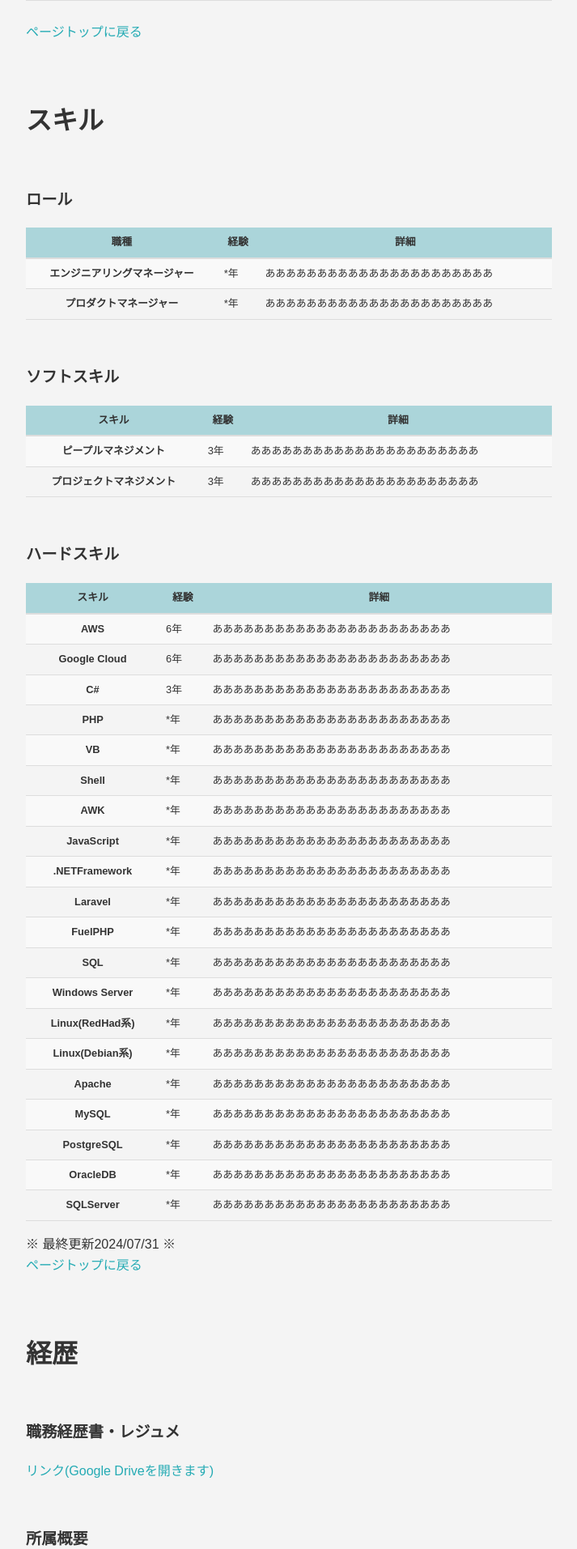
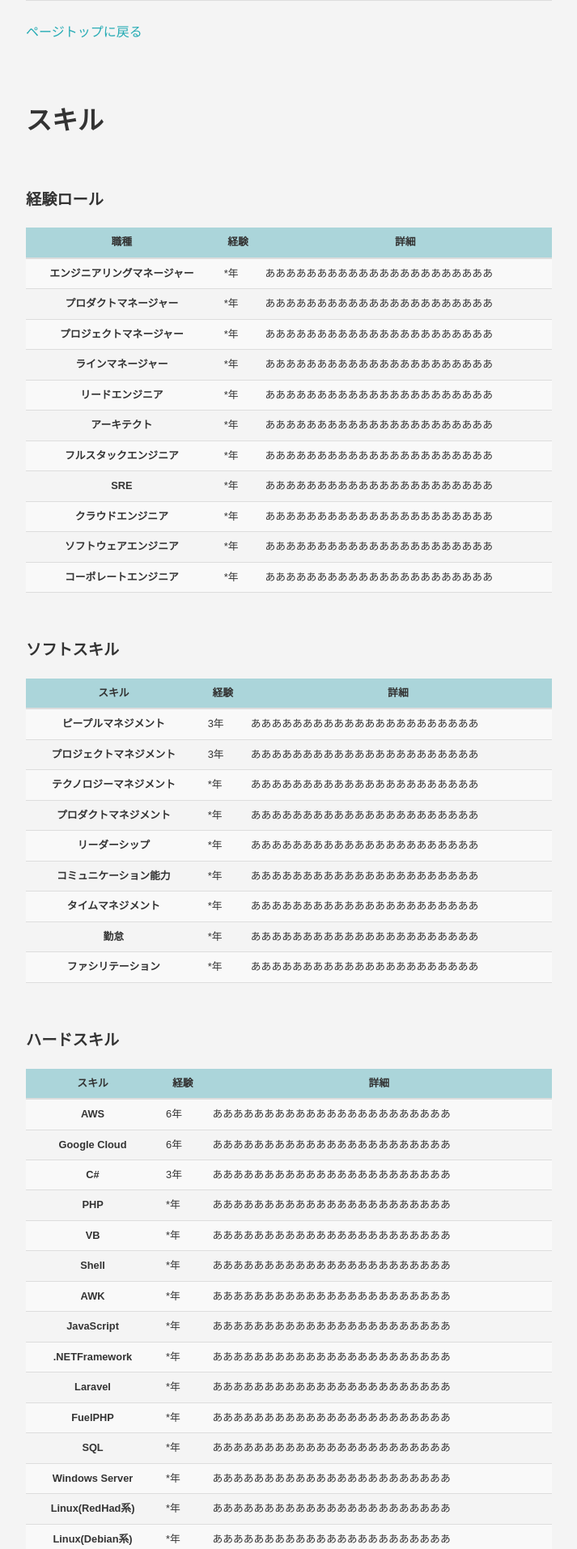
Before and after one commit to shakevo/portfolio-202407, a PHP site: page / in a window 1280 px wide. Shown: the part 975-2888 px from the top of the page at 81% size, without its empty margins (283-996 px from the left). Run offline with PHP 8.4, Linux system fonts and the light colour scheme; some web fonts are replaced.

Commit message:
テキスト修正

```diff
--- a/public_html/index.php
+++ b/public_html/index.php
@@ -57,8 +57,8 @@
         </section>
         <section id="skillset">
             <h2>スキル</h2>
-            <!-- ロール -->
-            <h3>ロール</h3>
+            <!-- 経験ロール -->
+            <h3>経験ロール</h3>
             <p>
                 <table>
                     <thead>
@@ -76,6 +76,51 @@
                         </tr>
                         <tr>
                             <th scope="row">プロダクトマネージャー</th>
+                            <td>*年</td>
+                            <td>ああああああああああああああああああああああ</td>
+                        </tr>
+                        <tr>
+                            <th scope="row">プロジェクトマネージャー</th>
+                            <td>*年</td>
+                            <td>ああああああああああああああああああああああ</td>
+                        </tr>
+                        <tr>
+                            <th scope="row">ラインマネージャー</th>
+                            <td>*年</td>
+                            <td>ああああああああああああああああああああああ</td>
+                        </tr>
+                        <tr>
+                            <th scope="row">リードエンジニア</th>
+                            <td>*年</td>
+                            <td>ああああああああああああああああああああああ</td>
+                        </tr>
+                        <tr>
+                            <th scope="row">アーキテクト</th>
+                            <td>*年</td>
+                            <td>ああああああああああああああああああああああ</td>
+                        </tr>
+                        <tr>
+                            <th scope="row">フルスタックエンジニア</th>
+                            <td>*年</td>
+                            <td>ああああああああああああああああああああああ</td>
+                        </tr>
+                        <tr>
+                            <th scope="row">SRE</th>
+                            <td>*年</td>
+                            <td>ああああああああああああああああああああああ</td>
+                        </tr>
+                        <tr>
+                            <th scope="row">クラウドエンジニア</th>
+                            <td>*年</td>
+                            <td>ああああああああああああああああああああああ</td>
+                        </tr>
+                        <tr>
+                            <th scope="row">ソフトウェアエンジニア</th>
+                            <td>*年</td>
+                            <td>ああああああああああああああああああああああ</td>
+                        </tr>
+                        <tr>
+                            <th scope="row">コーポレートエンジニア</th>
                             <td>*年</td>
                             <td>ああああああああああああああああああああああ</td>
                         </tr>
@@ -102,6 +147,41 @@
                         <tr>
                             <th scope="row">プロジェクトマネジメント</th>
                             <td>3年</td>
+                            <td>ああああああああああああああああああああああ</td>
+                        </tr>
+                        <tr>
+                            <th scope="row">テクノロジーマネジメント</th>
+                            <td>*年</td>
+                            <td>ああああああああああああああああああああああ</td>
+                        </tr>
+                        <tr>
+                            <th scope="row">プロダクトマネジメント</th>
+                            <td>*年</td>
+                            <td>ああああああああああああああああああああああ</td>
+                        </tr>
+                        <tr>
+                            <th scope="row">リーダーシップ</th>
+                            <td>*年</td>
+                            <td>ああああああああああああああああああああああ</td>
+                        </tr>
+                        <tr>
+                            <th scope="row">コミュニケーション能力</th>
+                            <td>*年</td>
+                            <td>ああああああああああああああああああああああ</td>
+                        </tr>
+                        <tr>
+                            <th scope="row">タイムマネジメント</th>
+                            <td>*年</td>
+                            <td>ああああああああああああああああああああああ</td>
+                        </tr>
+                        <tr>
+                            <th scope="row">勤怠</th>
+                            <td>*年</td>
+                            <td>ああああああああああああああああああああああ</td>
+                        </tr>
+                        <tr>
+                            <th scope="row">ファシリテーション</th>
+                            <td>*年</td>
                             <td>ああああああああああああああああああああああ</td>
                         </tr>
                     </tbody>
```
